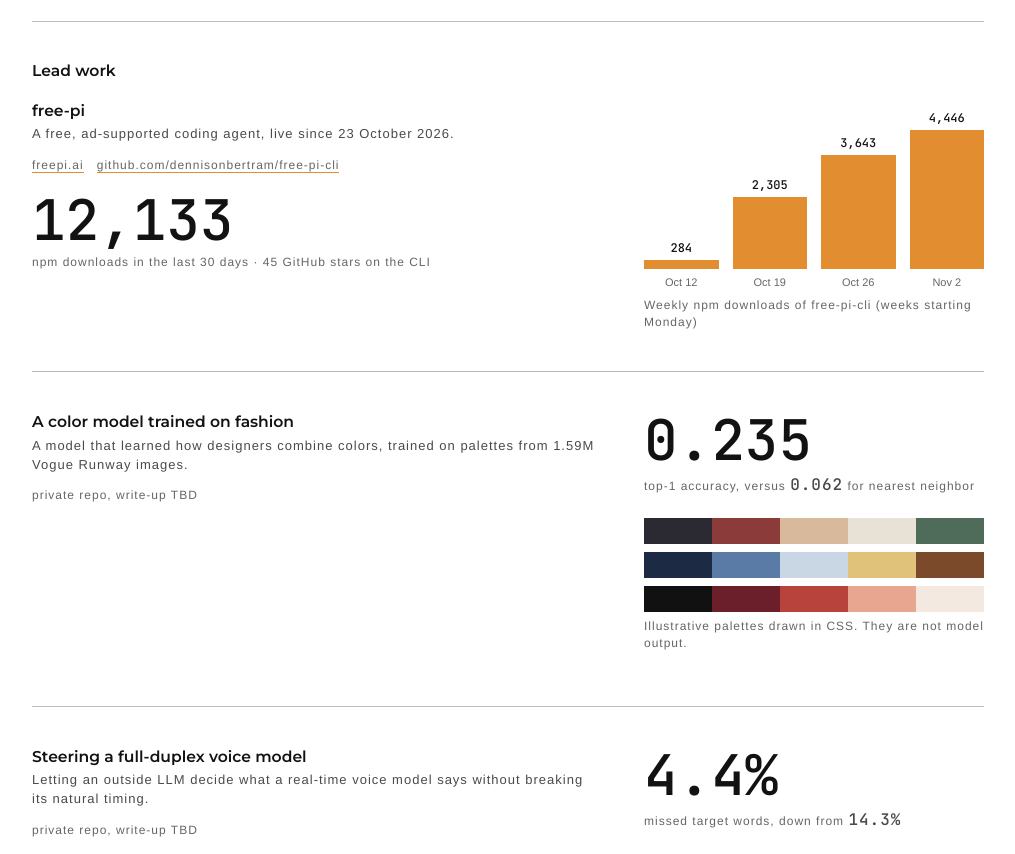
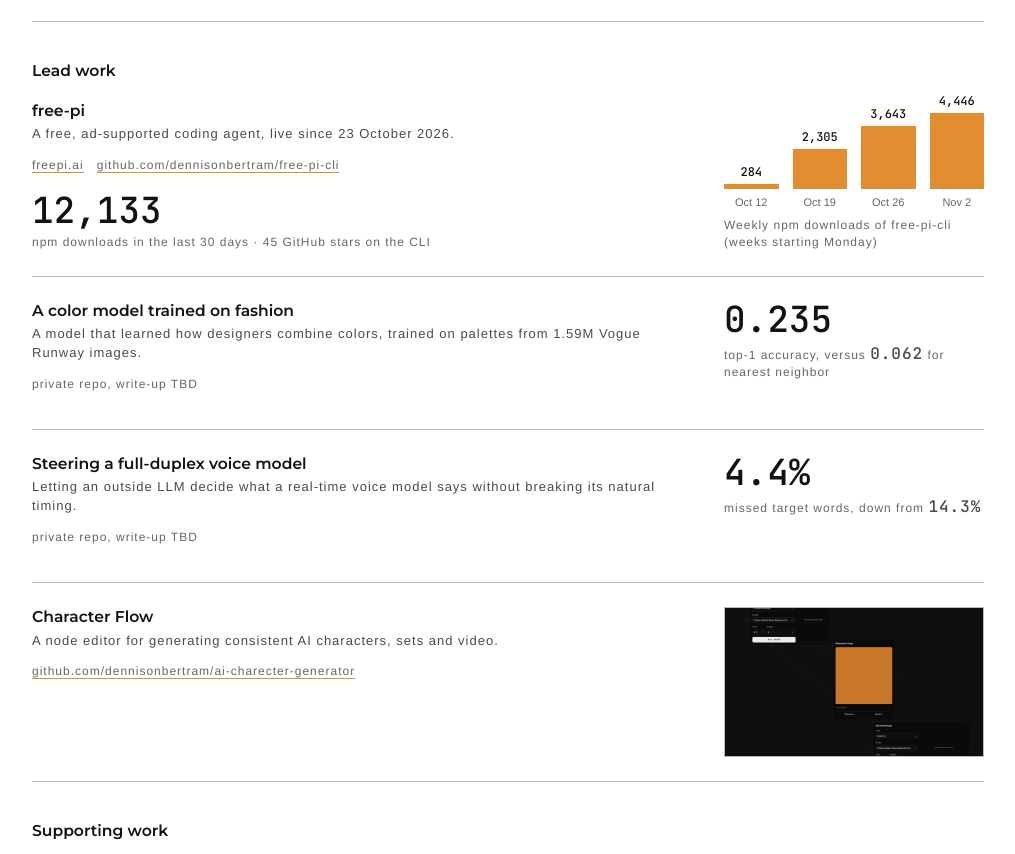
Before and after one commit to dennisonbertram/dennisonbertram.github.io, a plain HTML site: page index.html in a window 1280 px wide. Shown: the part 355-1209 px from the top of the page, without its empty margins (255-1270 px from the left). Drawn offline with Linux system fonts and the light colour scheme.

Commit message:
Compact the Lead work section (#2)
* Compact the Lead work section

Smaller numbers, chart and spacing, and the illustrative color palettes are removed, so the four lead projects fit in less space.

Co-Authored-By: Claude Fable 5.2 <noreply@anthropic.com>

* Crop the Character Flow screenshot to a short thumbnail

At the narrower column width the full screenshot was taller than the other three lead entries combined.

Co-Authored-By: Claude Fable 5.2 <noreply@anthropic.com>

* Limit the screenshot crop to the Lead work section

The crop rule also matched the chip layout image under In progress and cut it off.

Co-Authored-By: Claude Fable 5.2 <noreply@anthropic.com>

---------

Co-authored-by: Claude Fable 5.2 <noreply@anthropic.com>

```diff
--- a/index.html
+++ b/index.html
@@ -41,11 +41,12 @@ hr{margin:48px 0 40px;height:1px;border:0;background:var(--rule)}
 .meta a{color:var(--mute)}
 .private{color:var(--mute);font-size:12px}
 .tag{display:inline-block;font:500 11px/1 "JetBrains Mono",monospace;letter-spacing:0;color:var(--accent-text);border:1px solid var(--accent);padding:3px 6px;margin-left:6px;vertical-align:2px}
-.lead{display:grid;grid-template-columns:minmax(0,1fr) 340px;gap:20px 48px;padding:0 0 40px;margin:0 0 40px;border-bottom:1px solid var(--rule)}
+.lead{display:grid;grid-template-columns:minmax(0,1fr) 260px;gap:16px 40px;padding:0 0 24px;margin:0 0 24px;border-bottom:1px solid var(--rule)}
 .lead:last-child{border:0;margin-bottom:0}
 .lead .vis{align-self:start}
+#lead .vis img{height:150px;object-fit:cover}
 .limit{border-left:2px solid var(--accent);padding-left:12px}
-.bignum{font:500 56px/1 "JetBrains Mono",monospace;letter-spacing:0;color:var(--head)}
+.bignum{font:500 36px/1 "JetBrains Mono",monospace;letter-spacing:0;color:var(--head)}
 .cmp{font-size:12px;color:var(--mute);margin:6px 0 0}
 .cmp b{font:500 16px "JetBrains Mono",monospace;color:var(--ink)}
 .stat{margin:0 0 18px}
@@ -65,7 +66,7 @@ figure{margin:0}
 .rows .n{color:var(--head);font-size:14px;font-weight:500}
 .go{color:var(--accent-text);border-bottom-color:var(--accent)}
 .go:hover{color:var(--head);border-color:var(--head)}
-.bars{display:flex;align-items:flex-end;gap:14px;height:190px}
+.bars{display:flex;align-items:flex-end;gap:14px;height:110px}
 .bars>div{flex:1;display:flex;flex-direction:column;justify-content:flex-end;align-items:stretch;text-align:center}
 .bars i{display:block;background:var(--accent)}
 .bars .v{font:500 12px "JetBrains Mono",monospace;letter-spacing:0;color:var(--head);margin-bottom:4px}
@@ -120,10 +121,10 @@ main{margin:0;padding:24px 16px}
 </div>
 <figure class="vis">
 <div class="bars" role="img" aria-label="Weekly npm downloads of free-pi-cli: week of Oct 12, 284; Oct 19, 2,305; Oct 26, 3,643; Nov 2, 4,446">
-<div><span class="v">284</span><i style="height:9px"></i><span class="w">Oct 12</span></div>
-<div><span class="v">2,305</span><i style="height:72px"></i><span class="w">Oct 19</span></div>
-<div><span class="v">3,643</span><i style="height:114px"></i><span class="w">Oct 26</span></div>
-<div><span class="v">4,446</span><i style="height:139px"></i><span class="w">Nov 2</span></div>
+<div><span class="v">284</span><i style="height:5px"></i><span class="w">Oct 12</span></div>
+<div><span class="v">2,305</span><i style="height:40px"></i><span class="w">Oct 19</span></div>
+<div><span class="v">3,643</span><i style="height:63px"></i><span class="w">Oct 26</span></div>
+<div><span class="v">4,446</span><i style="height:76px"></i><span class="w">Nov 2</span></div>
 </div>
 <figcaption>Weekly npm downloads of free-pi-cli (weeks starting Monday)</figcaption>
 </figure>
@@ -138,12 +139,6 @@ main{margin:0;padding:24px 16px}
 <div class="vis">
 <div class="bignum">0.235</div>
 <p class="cmp">top-1 accuracy, versus <b>0.062</b> for nearest neighbor</p>
-<div class="pal" aria-hidden="true">
-<div><i style="background:#2b2a33"></i><i style="background:#8c3b3b"></i><i style="background:#d9b99b"></i><i style="background:#e8e2d6"></i><i style="background:#4f6b5a"></i></div>
-<div><i style="background:#1d2a44"></i><i style="background:#5a7ba6"></i><i style="background:#c9d6e3"></i><i style="background:#e1c27a"></i><i style="background:#7a4a2b"></i></div>
-<div><i style="background:#111"></i><i style="background:#6b1f2a"></i><i style="background:#b8433c"></i><i style="background:#e8a58f"></i><i style="background:#f3e9e0"></i></div>
-</div>
-<p class="cap">Illustrative palettes drawn in CSS. They are not model output.</p>
 </div>
 </article>
 
@@ -165,7 +160,7 @@ main{margin:0;padding:24px 16px}
 <p>A node editor for generating consistent AI characters, sets and video.</p>
 <p class="meta"><a class="go" href="https://github.com/dennisonbertram/ai-charecter-generator">github.com/dennisonbertram/ai-charecter-generator</a></p>
 </div>
-<figure class="vis"><img src="/img/cf-graph.png" alt="Character Flow canvas with Character, Generate image, Reference image and Style blocks wired together" loading="lazy"><figcaption>The canvas: blocks wired into generate blocks. Results not yet run in this screenshot.</figcaption></figure>
+<figure class="vis"><img src="/img/cf-graph.png" alt="Character Flow canvas with Character, Generate image, Reference image and Style blocks wired together" loading="lazy"></figure>
 </article>
 </section>
 
```
